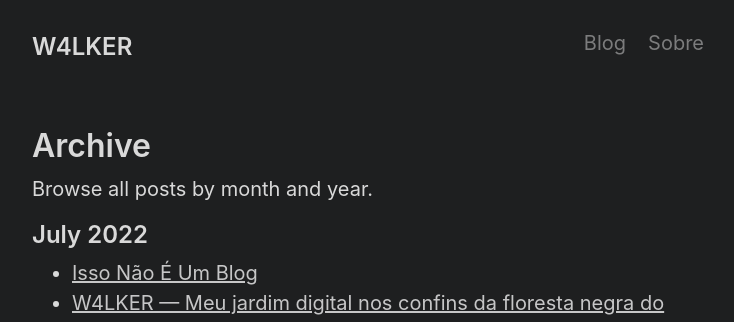
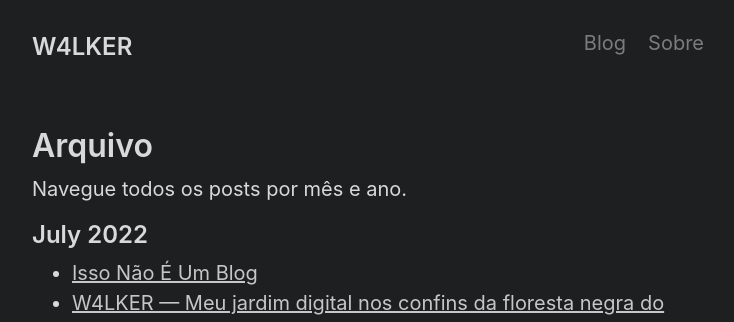
Before and after one commit to www4lker/w4lker, a Jekyll site: the page built from archive.md, in a window 1280 px wide. Shown: the top 322 px of the page, without its empty margins (272-1006 px from the left). Built offline with Jekyll 4.4.1, drawn with Linux system fonts in a browser that asks for light colours.

Commit message:
Update archive.md
translate some itens, put some space between itens

```diff
--- a/archive.md
+++ b/archive.md
@@ -3,9 +3,11 @@
 title: Archive
 ---
 
-# Archive
+# Arquivo
 
-Browse all posts by month and year.
+Navegue todos os posts por mês e ano.
+
+
 
 {% assign postsByYearMonth = site.posts | group_by_exp: "post", "post.date | date: '%B %Y'" %}
 {% for yearMonth in postsByYearMonth %}
@@ -15,4 +17,8 @@
       <li><a href="{{ post.url }}">{{ post.title }}</a></li>
     {% endfor %}
   </ul>
+
+
+
+
 {% endfor %}
```
